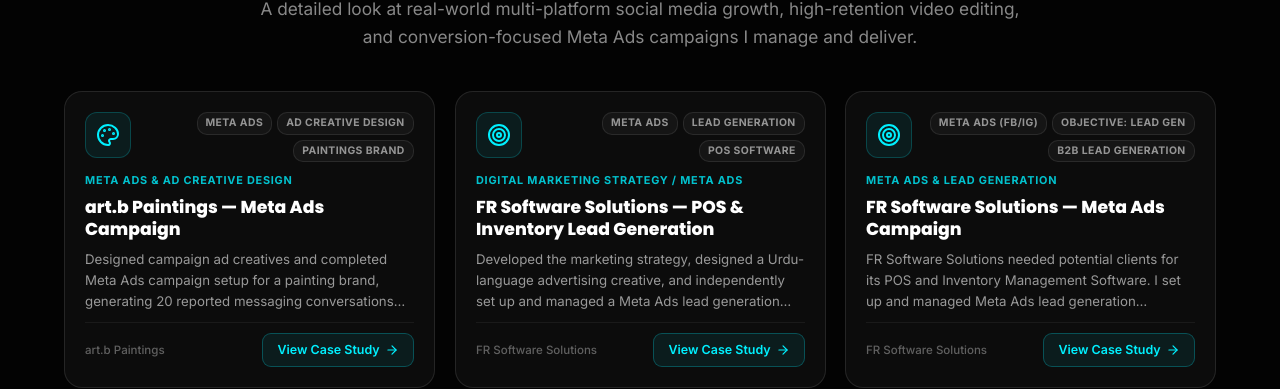
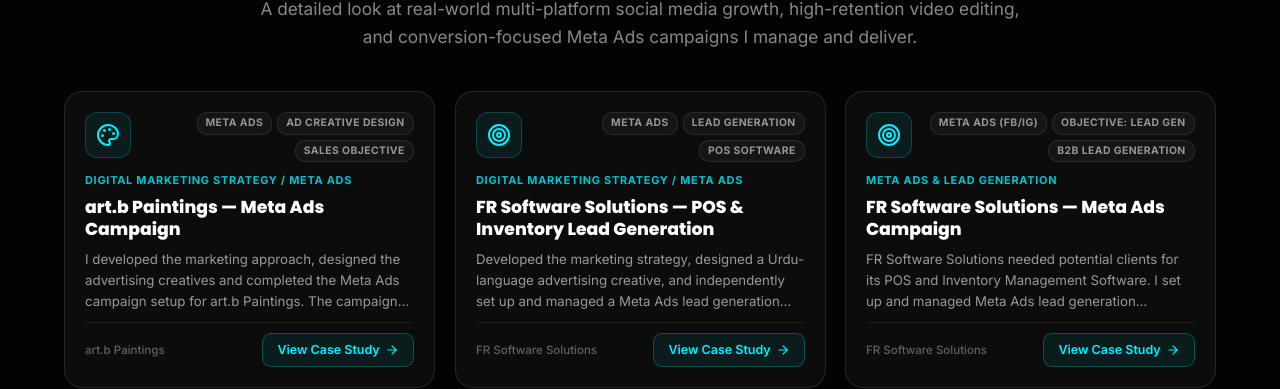
Before and after one commit to hydershaikhs/hyder-shaikh, a React (Vite) app: page / in a window 1280 px wide. Shown: the part 3999-4388 px from the top of the page. Built offline with nearby package versions, Linux system fonts and the light colour scheme.

Commit message:
feat: complete art.b Paintings case study with strategy & ad creative sections

```diff
--- a/src/data/projectsData.jsx
+++ b/src/data/projectsData.jsx
@@ -5,28 +5,29 @@
     id: "art-b-meta-ads",
     title: "art.b Paintings — Meta Ads Campaign",
     category: "Meta Ads",
-    categoryLabel: "META ADS & AD CREATIVE DESIGN",
-    headline: "Ad Creative Design & Campaign Setup for a Painting Brand",
+    categoryLabel: "DIGITAL MARKETING STRATEGY / META ADS",
+    headline: "Marketing Strategy, Ad Creative Design & Meta Ads Campaign Setup for a Painting Brand",
     client: "art.b Paintings",
-    objective: "Messaging Conversations",
+    objective: "Sales",
     icon: <Palette size={24} className="text-accent" />,
-    role: "Ad Creative Designer & Meta Ads Campaign Setup",
-    description: "Designed campaign ad creatives and completed Meta Ads campaign setup for a painting brand, generating 20 reported messaging conversations during the documented reporting period (1–4 August 2026).",
+    role: "Marketing Strategy · Ad Creative Design · Meta Ads Campaign Setup",
+    description: "I developed the marketing approach, designed the advertising creatives and completed the Meta Ads campaign setup for art.b Paintings. The campaign was intended to promote the brand's artwork and encourage potential customers to initiate conversations.",
     servicesLabel: "Key Services",
     deliverables: [
-      "Ad Creative Design",
-      "Meta Ads Campaign Setup",
+      "Marketing Strategy & Campaign Planning",
+      "Ad Creative & Post Design",
+      "Meta Ads Campaign Setup (Sales Objective)",
+      "Messaging Conversation Generation",
       "Campaign Performance Monitoring",
-      "Messaging Conversation Generation",
     ],
     buttonText: "View Case Study",
-    tags: ["Meta Ads", "Ad Creative Design", "Paintings Brand", "Messaging Campaigns", "Aug 2026"],
+    tags: ["Meta Ads", "Ad Creative Design", "Sales Objective", "Paintings Brand", "Aug 2026"],
     tools: ["Meta Ads Manager", "Meta Business Suite", "Canva"],
     caseStudy: {
       client: "art.b Paintings",
-      category: "META ADS & AD CREATIVE DESIGN",
-      headline: "Ad Creative Design & Campaign Setup for a Painting Brand",
-      objective: "Messaging Conversations",
+      category: "DIGITAL MARKETING STRATEGY / META ADS",
+      headline: "Marketing Strategy, Ad Creative Design & Meta Ads Campaign Setup for a Painting Brand",
+      objective: "Sales (Documented Outcome: Messaging Conversations)",
       reportingPeriod: "1 August – 4 August 2026",
       campaignName: "ArtsH B | Paintings | Sales | 1/8/2026",
       isArtbProject: true,
@@ -38,6 +39,7 @@
       ],
       metricsDetailed: [
         { label: "Amount Spent", value: "$4.26", note: "" },
+        { label: "Campaign Objective", value: "Sales", note: "Selected in Meta Ads Manager; resulted in messaging conversations" },
         { label: "Impressions", value: "5,295", note: "" },
         { label: "Reach", value: "4,651", note: "" },
         { label: "Frequency", value: "1.14", note: "Average times each person saw the ad" },
@@ -50,24 +52,37 @@
         { label: "Messaging Conversations", value: "20", note: "Reported by Meta Ads Manager" },
         { label: "Cost Per Conversation", value: "$0.21", note: "$4.26 ÷ 20 conversations" },
       ],
-      overview: "A paid advertising project for art.b Paintings — a painting brand. My role was to design the advertising creatives and independently handle the Meta Ads campaign setup. The campaign ran for four days (1–4 August 2026) under the campaign name 'ArtsH B | Paintings | Sales | 1/8/2026', generating 20 reported messaging conversations at a cost of $0.21 per conversation.",
+      overview: "I developed the marketing approach, designed the advertising creatives and completed the Meta Ads campaign setup for art.b Paintings. The campaign was intended to promote the brand's artwork and encourage potential customers to initiate conversations. Running for four days (1–4 August 2026) under the campaign name 'ArtsH B | Paintings | Sales | 1/8/2026', it generated 20 reported messaging conversations at a cost of $0.21 per conversation within a $4.26 test budget.",
       contribution: [
         {
-          title: "Ad Creative Design",
-          desc: "I personally designed the advertising creatives and posts used in this campaign. The visuals were crafted to showcase the paintings and prompt interested viewers to reach out via messaging."
+          title: "Marketing Strategy & Campaign Planning",
+          desc: "I developed the marketing approach and campaign structure — aligning the campaign with the brand's aesthetic, establishing the intended customer journey from ad impression to direct messaging inquiry, and managing the initial test budget."
+        },
+        {
+          title: "Ad Creative & Post Design",
+          desc: "I personally designed the advertising creatives and posts used in this campaign. The visuals were crafted to showcase the textures and vibrancy of physical paintings in high quality, capturing viewer interest in digital feeds."
         },
         {
           title: "Meta Ads Campaign Setup",
-          desc: "I independently handled the complete Meta Ads campaign setup — including campaign structure, objective selection, audience configuration, creative upload, and launch — using Meta Ads Manager."
+          desc: "I independently handled the complete Meta Ads campaign setup — selecting the Sales campaign objective, configuring targeting and placements, uploading creative assets, and launching the campaign in Meta Ads Manager."
         }
       ],
+      strategySection: {
+        context: "art.b Paintings needed paid advertising to showcase original handmade artwork to potential art enthusiasts and collectors, translating visual interest into direct customer conversations.",
+        objective: "The campaign objective selected in Meta Ads Manager was Sales, with the conversion pathway configured to drive prospective buyers into direct messaging conversations to discuss artwork details, dimensions, and purchase inquiries.",
+        intendedAction: "Prospective buyers seeing the ads were prompted to start a direct messaging conversation with the brand to inquire about availability and pricing.",
+        creativeApproach: "Visual-first ad creatives showcasing the paintings with elegant typography, high-contrast framing, and clear messaging to convey the artwork's authenticity and appeal.",
+        implementation: "Complete campaign setup in Meta Ads Manager under 'ArtsH B | Paintings | Sales | 1/8/2026' with an initial test budget of $4.26 running from 1–4 August 2026.",
+        measurement: "Delivered 5,295 impressions and 4,651 reach at 1.14 frequency, generating 35 link clicks (0.66% CTR) and 20 reported messaging conversations ($0.21 cost per conversation)."
+      },
       challenge: "Promoting original paintings through paid ads requires compelling visuals that convey the quality and aesthetic of physical artwork to a digital audience. The goal was to attract genuinely interested buyers and encourage them to start a conversation.",
-      solution: "Combined custom-designed ad creatives with a targeted Meta Ads campaign setup. The campaign used messaging as the action objective, directing interested viewers to initiate conversations directly with the brand. The four-day run delivered measurable reach and conversation results within a minimal test budget of $4.26.",
-      interpretation: "The campaign generated 20 reported messaging conversations from a spend of $4.26, at a reported cost of $0.21 per conversation. 5,295 impressions were delivered to 4,651 unique users (frequency: 1.14). 35 link clicks were recorded at a 0.66% link CTR. These metrics reflect the performance reported in Meta Ads Manager for this specific four-day period. Messaging conversations are not equivalent to confirmed purchases, sales, or revenue. No sales data has been verified for this campaign period.",
+      solution: "Combined custom-designed ad creatives with a targeted Meta Ads campaign setup using the Sales objective. The campaign directed interested viewers to initiate conversations directly with the brand, delivering 20 conversations within a minimal test budget of $4.26.",
+      interpretation: "The campaign generated 20 reported messaging conversations from a spend of $4.26, at a reported cost of $0.21 per conversation. 5,295 impressions were delivered to 4,651 unique users (frequency: 1.14). 35 link clicks were recorded at a 0.66% link CTR. These metrics reflect the performance reported in Meta Ads Manager for this specific four-day period. While the campaign was created under the Sales objective, messaging conversations reported by Ads Manager are not equivalent to confirmed purchases, sales, or revenue. No sales data has been verified for this campaign period.",
       learnings: "For future campaigns, tracking which conversations resulted in confirmed painting sales, revenue generated, and return on ad spend (ROAS) would provide a complete picture of business impact. Extending the campaign duration and testing additional creatives would allow for more reliable performance data.",
       keyServices: [
+        { title: "Marketing Strategy & Campaign Planning", desc: "Developed the campaign strategy, positioning, and customer inquiry pathway for the art brand within an efficient test budget." },
         { title: "Ad Creative Design", desc: "Personally designed the advertising creatives and post visuals used in the campaign to showcase the paintings and encourage viewer engagement." },
-        { title: "Meta Ads Campaign Setup", desc: "Independently handled the full campaign setup in Meta Ads Manager: campaign structure, objective selection, audience configuration, creative upload, and launch." },
+        { title: "Meta Ads Campaign Setup", desc: "Independently handled the full campaign setup in Meta Ads Manager: campaign structure, Sales objective selection, audience configuration, creative upload, and launch." },
         { title: "Campaign Performance Monitoring", desc: "Monitored campaign delivery and performance metrics during the four-day reporting period as documented in the Ads Manager screenshots." },
       ]
     }
--- a/src/pages/CaseStudyPage.jsx
+++ b/src/pages/CaseStudyPage.jsx
@@ -63,6 +63,11 @@
     { src: `${imgBase}images/artb-messaging-results.png`, alt: "art.b Paintings — Meta Ads Manager Messaging Results screenshot showing 20 conversations at $0.21 each", label: "Messaging Results" },
   ];
 
+  const artbCreatives = [
+    { src: `${imgBase}images/artb-ad-creative-1.png`, alt: "art.b Paintings — Custom advertising creative designed for Meta Ads campaign", label: "Ad Creative 01" },
+    { src: `${imgBase}images/artb-ad-creative-2.png`, alt: "art.b Paintings — Social post creative designed for Meta Ads campaign", label: "Ad Creative 02" },
+  ];
+
   const frPosScreenshots = [
     { src: `${imgBase}images/fr-pos-meta-ads-performance.png`, alt: "FR Software Solutions — Meta Ads Manager Performance screenshot showing 16 conversations, Rs 1,240.69 spend", label: "Campaign Performance" },
   ];
@@ -101,11 +106,11 @@
                 </div>
                 <div className="artb-snapshot-item">
                   <span className="artb-snapshot-label">My Role</span>
-                  <span className="artb-snapshot-value">Ad Creative Designer & Campaign Setup</span>
+                  <span className="artb-snapshot-value">Strategy · Creative Design · Campaign Setup</span>
                 </div>
                 <div className="artb-snapshot-item">
-                  <span className="artb-snapshot-label">Campaign Type</span>
-                  <span className="artb-snapshot-value">Meta Ads — Messaging</span>
+                  <span className="artb-snapshot-label">Campaign Objective</span>
+                  <span className="artb-snapshot-value">Sales (Outcome: Conversations)</span>
                 </div>
                 <div className="artb-snapshot-item">
                   <span className="artb-snapshot-label">Reporting Period</span>
@@ -128,7 +133,7 @@
                 <Palette size={20} className="text-accent" /> My Contribution
               </h3>
               <p className="artb-contribution-intro">
-                Designed the ad creatives and independently handled the Meta Ads campaign setup for art.b Paintings.
+                I developed the marketing approach, designed the advertising creatives, and independently handled the Meta Ads campaign setup for art.b Paintings.
               </p>
               <div className="artb-contribution-grid">
                 {caseStudy.contribution && caseStudy.contribution.map((item, i) => (
@@ -139,6 +144,69 @@
                   </div>
                 ))}
               </div>
+            </section>
+
+            {/* Marketing Strategy & Planning Section */}
+            {caseStudy.strategySection && (
+              <section className="artb-evidence-section">
+                <h3 className="artb-section-heading">
+                  <TrendingUp size={20} className="text-accent" /> Marketing Strategy & Planning
+                </h3>
+                <div className="artb-interpretation-card">
+                  <div className="frpos-strategy-grid">
+                    <div className="frpos-strategy-item">
+                      <h4>Campaign Context</h4>
+                      <p>{caseStudy.strategySection.context}</p>
+                    </div>
+                    <div className="frpos-strategy-item">
+                      <h4>Marketing Objective</h4>
+                      <p>{caseStudy.strategySection.objective}</p>
+                    </div>
+                    <div className="frpos-strategy-item">
+                      <h4>Intended Customer Action</h4>
+                      <p>{caseStudy.strategySection.intendedAction}</p>
+                    </div>
+                    <div className="frpos-strategy-item">
+                      <h4>Creative Approach</h4>
+                      <p>{caseStudy.strategySection.creativeApproach}</p>
+                    </div>
+                    <div className="frpos-strategy-item">
+                      <h4>Campaign Implementation</h4>
+                      <p>{caseStudy.strategySection.implementation}</p>
+                    </div>
+                    <div className="frpos-strategy-item">
+                      <h4>Performance Measurement</h4>
+                      <p>{caseStudy.strategySection.measurement}</p>
+                    </div>
+                  </div>
+                </div>
+              </section>
+            )}
+
+            {/* Ad Creative Design Section */}
+            <section className="artb-evidence-section">
+              <div className="artb-section-header-row">
+                <h3 className="artb-section-heading">
+                  <Palette size={20} className="text-accent" /> Ad Creative Design
+                </h3>
+                <span className="artb-evidence-note">Custom visuals & post designs for paintings</span>
+              </div>
+              <div className="artb-screenshots-gallery frpos-single-gallery">
+                {artbCreatives.map((s, i) => (
+                  <a key={i} href={s.src} target="_blank" rel="noopener noreferrer" className="artb-screenshot-card" aria-label={`Open ${s.label}`}>
+                    <img src={s.src} alt={s.alt} className="artb-screenshot-img" loading="lazy" onError={(e) => { e.target.style.display="none"; e.target.nextSibling.style.display="flex"; }} />
+                    <div className="artb-screenshot-placeholder" style={{display:"none"}}>
+                      <Palette size={28} />
+                      <span>Creative coming soon</span>
+                      <span className="artb-placeholder-filename">{s.label}</span>
+                    </div>
+                    <div className="artb-screenshot-label">{s.label}</div>
+                  </a>
+                ))}
+              </div>
+              <p className="artb-screenshots-note">
+                I personally designed the visual creatives and posts for this campaign. Original creative files can be placed at <code>public/images/artb-ad-creative-1.png</code> and <code>public/images/artb-ad-creative-2.png</code>.
+              </p>
             </section>
 
             {/* Screenshots Evidence Gallery */}
```
